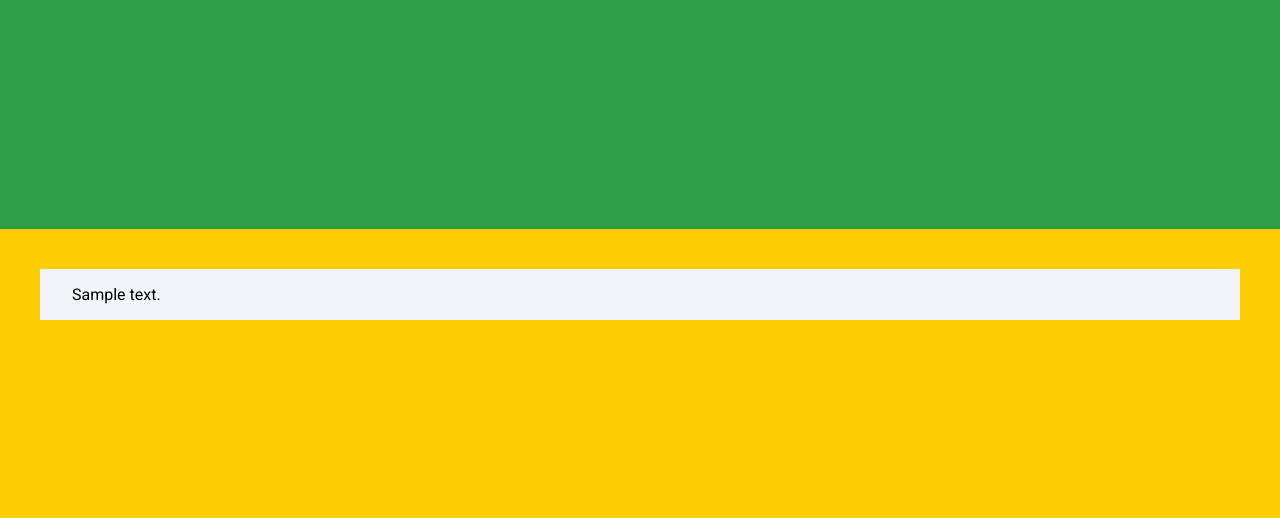
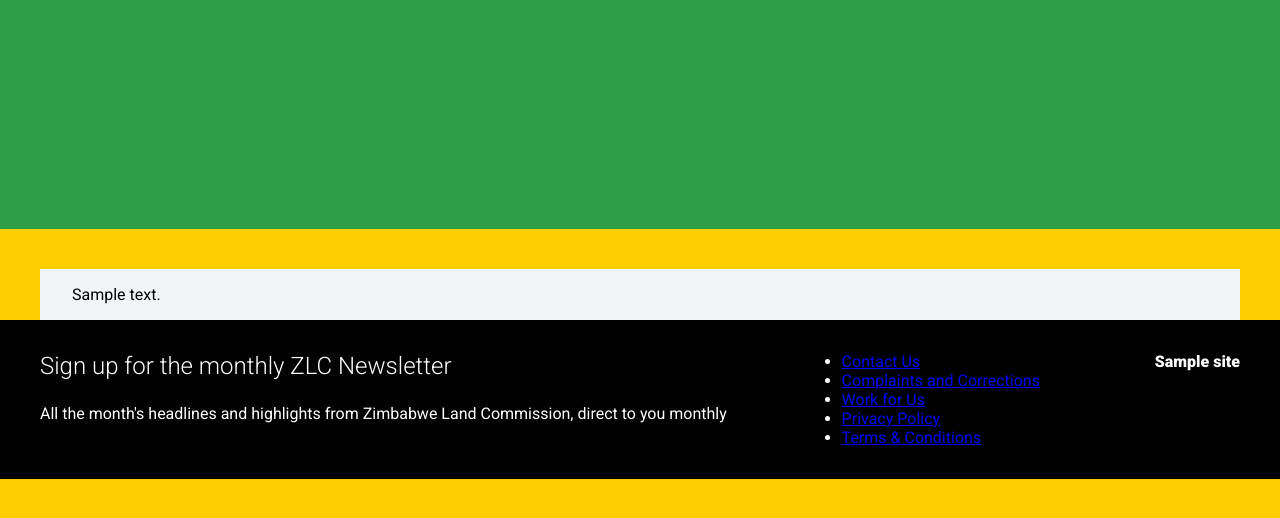
Before and after one commit to Centric-Data/zlc, a WordPress theme: template single.php in a window 1280 px wide. Shown: the part 145-663 px from the top of the page. Run offline with PHP 8.4 and a stand-in for WordPress, Linux system fonts and the light colour scheme; the site name, menu and one post (Sample post) are stand-ins, and other content is empty.

Commit message:
footer layout

```diff
--- a/footer.php
+++ b/footer.php
@@ -1,6 +1,33 @@
 <!-- Footer Section -->
-<footer>
-
+<footer class="footer__wrapper">
+    <section>
+        <div class="footer__layout sub-row">
+            <div class="footer__newsletter">
+                <h2 class="email__sub--title">Sign up for the monthly ZLC Newsletter</h2>
+                <div class="email__sub--desc">
+                    <p>All the month's headlines and highlights from Zimbabwe Land Commission, direct to you monthly</p>
+                </div>
+            </div>
+            <div class="footer__menu">
+                <ul class="footer__nav">
+                    <li><a href="#">Contact Us</a></li>
+                    <li><a href="#">Complaints and Corrections</a></li>
+                    <li><a href="#">Work for Us</a></li>
+                    <li><a href="#">Privacy Policy</a></li>
+                    <li><a href="#">Terms & Conditions</a></li>
+                </ul>
+            </div>
+            <div class="footer__logo">
+            <?php
+                if (has_custom_logo()) {
+                    the_custom_logo();
+                } else {
+                    echo '<h4>' . get_bloginfo('name') .'</h4>';
+                }
+            ?>
+            </div>
+        </div>
+    </section>
 </footer>
 <!-- End Footer Section -->
 
```
Also changed, not shown: css/lands.scss (+20 -0 lines), css/lands.css, 1 other file.
